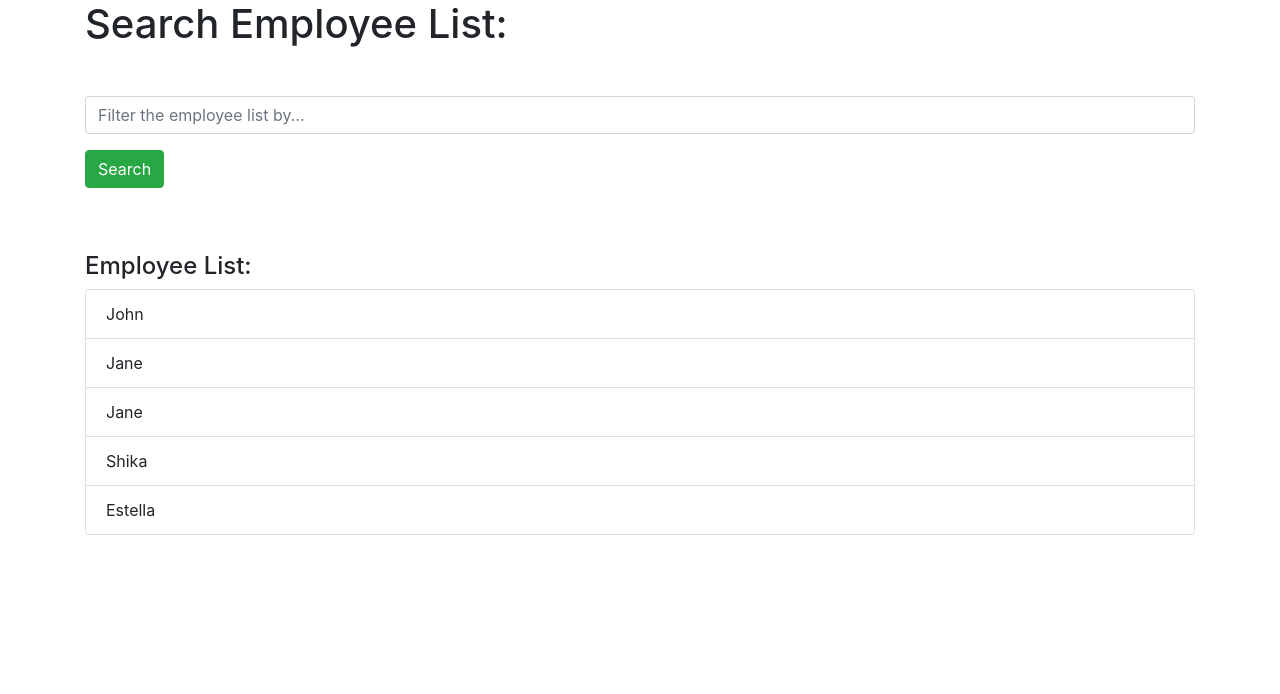
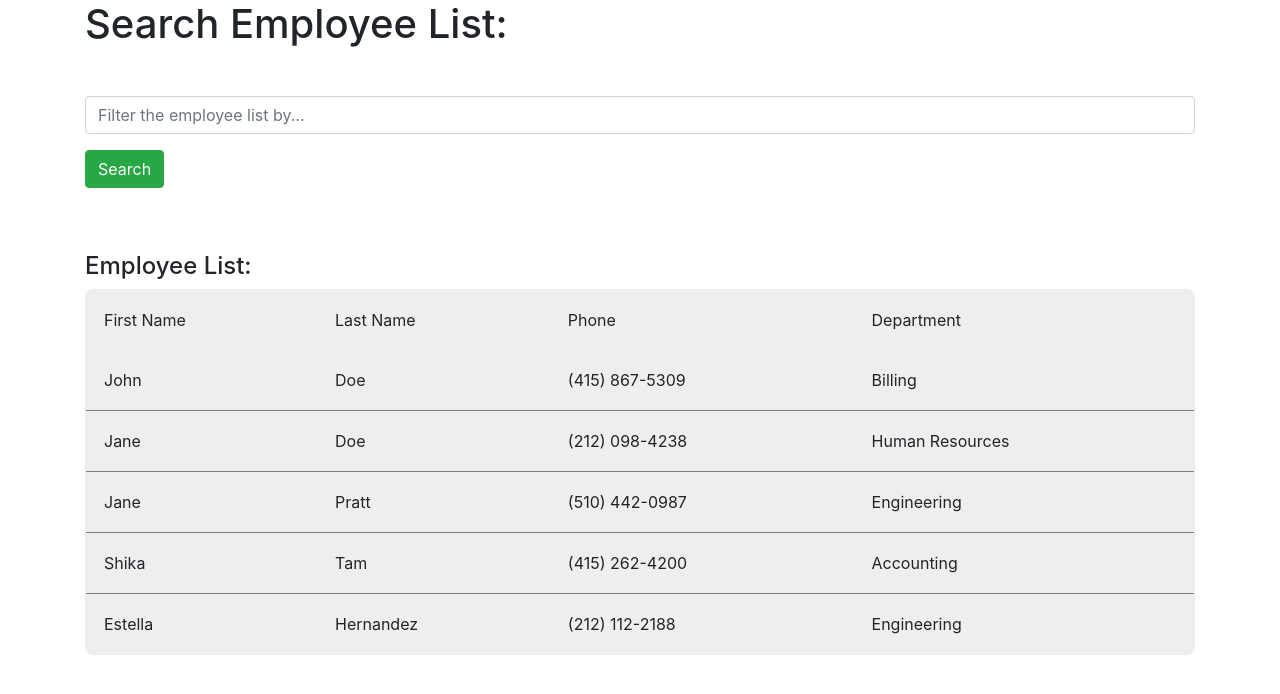
Before and after one commit to b0rgbart3/name_search, a React (Create React App) app: page / in a window 1280 px wide. Shown: the top 694 px of the page. Built offline with nearby package versions, Linux system fonts and the light colour scheme.

Commit message:
adding table cells for employee list attributes, with CSS styles

```diff
--- a/src/App.css
+++ b/src/App.css
@@ -6,6 +6,30 @@
   height: 40vmin;
   pointer-events: none;
 }
+
+.listTable {
+  border:1px solid red;
+  background-color:#eeeeee;
+  border-radius:8px;
+  overflow: hidden;
+  width:100%;
+  box-sizing: border-box;
+}
+.listRow {
+  border-bottom:1px solid gray;
+}
+
+.listCell {
+  padding:18px;
+}
+
+.headerRow {
+
+}
+.headerRow td {
+  padding:18px;
+}
+
 
 @media (prefers-reduced-motion: no-preference) {
   .App-logo {
--- a/src/components/EmployeeList.js
+++ b/src/components/EmployeeList.js
@@ -7,13 +7,34 @@ function EmployeeList() {
   return (
     <div>
       <h4>Employee List:</h4>
-      <ul className="list-group">
+      <table className="listTable">
+      <thead>
+              <tr className="headerRow">
+                <td >First Name</td>
+                <td>Last Name</td>
+                <td>Phone </td>
+                <td>Department</td>
+              </tr>
+          </thead>
+          <tbody>
         {state.map((item, index) => (
-          <li className="list-group-item col-12" key={item.id}>
-           { item.firstName}
-          </li>
+              <tr className="listRow">
+              <td className="listCell" key={item.id}>
+              { item.firstName}
+              </td>
+              <td className="listCell" key={item.id}>
+              { item.lastName}
+              </td>
+              <td className="listCell" key={item.id}>
+              { item.phoneNumber}
+              </td>
+              <td className="listCell" key={item.id}>
+              { item.department}
+              </td>
+              </tr>
         ))}
-      </ul>
+            </tbody>
+      </table>
     </div>
   );
 }
```
